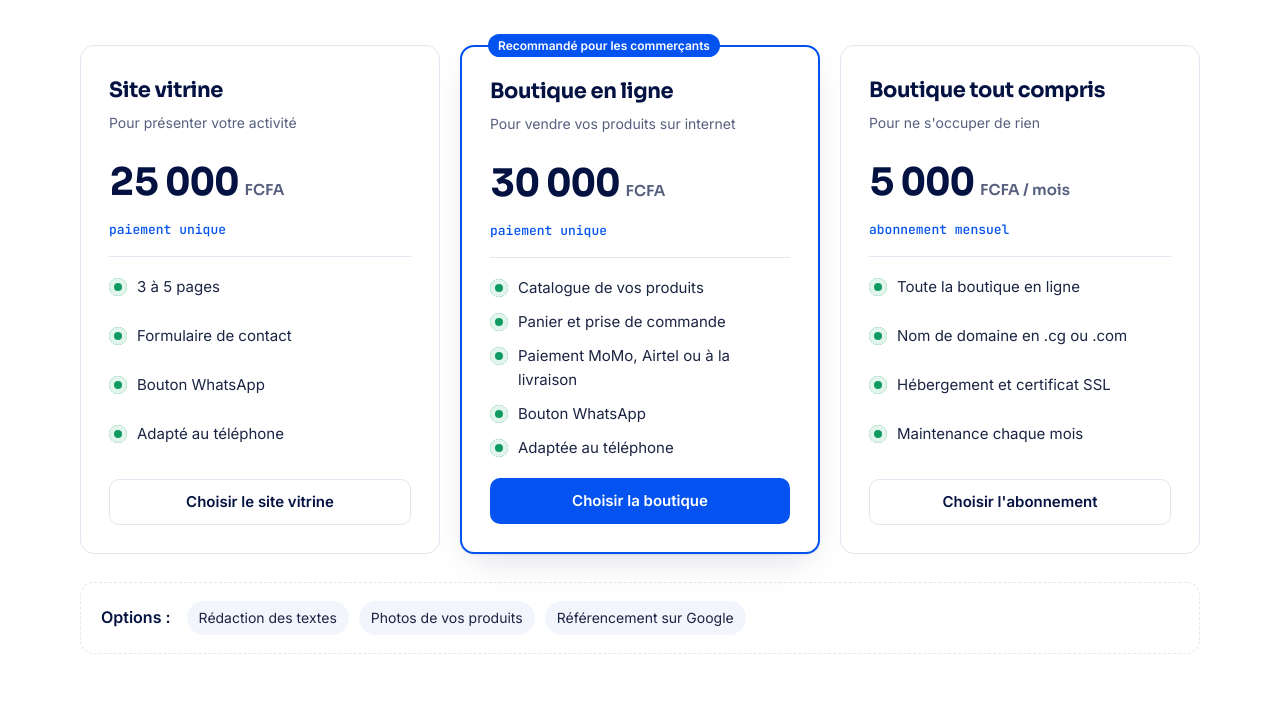
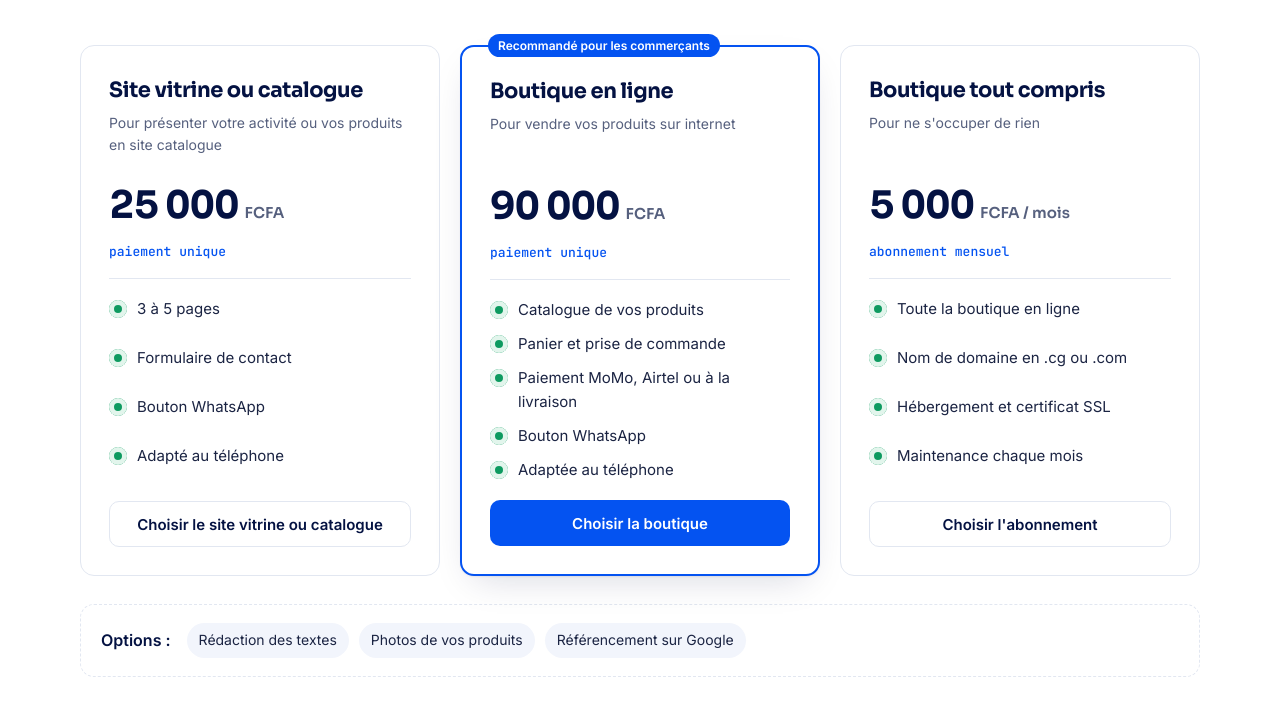
Before and after one commit to zouloupapers/esikanet, a plain HTML site: page index.html in a window 1280 px wide. Shown: the part 1355-2078 px from the top of the page. Drawn offline with Linux system fonts and the light colour scheme.

Commit message:
Offres Kitoko Web : site vitrine ou catalogue, boutique à 90 000 FCFA
- « Site vitrine » devient « Site vitrine ou catalogue », avec la
  nouvelle description (offre, formulaire et pied de page)
- Boutique en ligne : 90 000 FCFA en paiement unique
- Les prix des trois cartes restent alignés

Co-Authored-By: Claude Opus 5.5 <noreply@anthropic.com>
Claude-Session: https://claude.ai/code/session_01C2rUAxbxsw2XuJ55Eg1Utn

```diff
--- a/index.html
+++ b/index.html
@@ -151,7 +151,7 @@ a{color:inherit}
 .offer.featured{border:2px solid var(--blue);box-shadow:var(--shadow)}
 .badge{position:absolute;top:-13px;left:26px;padding:4px 10px;border-radius:999px;background:var(--blue);color:var(--on-blue);font:600 12px var(--font-body)}
 .offer h3{font-size:21px}
-.offer-for{font-size:14px;color:var(--muted);margin-top:4px}
+.offer-for{font-size:14px;color:var(--muted);margin-top:4px;min-height:3.2em}
 .price{display:flex;align-items:baseline;gap:6px;font-family:var(--font-display);color:var(--ink)}
 .price .amount{font-size:38px;font-weight:700;letter-spacing:-.03em;font-variant-numeric:tabular-nums}
 .price .cur{font-size:15px;font-weight:600;color:var(--muted)}
@@ -440,8 +440,8 @@ input[aria-invalid="true"]{border-color:var(--z-corail)}
       <div class="offers">
         <article class="offer">
           <div>
-            <h3>Site vitrine</h3>
-            <p class="offer-for">Pour présenter votre activité</p>
+            <h3>Site vitrine ou catalogue</h3>
+            <p class="offer-for">Pour présenter votre activité ou vos produits en site catalogue</p>
           </div>
           <p class="price"><span class="amount">25&nbsp;000</span><span class="cur">FCFA</span></p>
           <p class="price-note">paiement unique</p>
@@ -451,7 +451,7 @@ input[aria-invalid="true"]{border-color:var(--z-corail)}
             <li>Bouton WhatsApp</li>
             <li>Adapté au téléphone</li>
           </ul>
-          <a class="btn btn-outline" href="#contact" data-projet="Site vitrine">Choisir le site vitrine</a>
+          <a class="btn btn-outline" href="#contact" data-projet="Site vitrine ou catalogue">Choisir le site vitrine ou catalogue</a>
         </article>
 
         <article class="offer featured">
@@ -460,7 +460,7 @@ input[aria-invalid="true"]{border-color:var(--z-corail)}
             <h3>Boutique en ligne</h3>
             <p class="offer-for">Pour vendre vos produits sur internet</p>
           </div>
-          <p class="price"><span class="amount">30&nbsp;000</span><span class="cur">FCFA</span></p>
+          <p class="price"><span class="amount">90&nbsp;000</span><span class="cur">FCFA</span></p>
           <p class="price-note">paiement unique</p>
           <ul class="feats">
             <li>Catalogue de vos produits</li>
@@ -664,7 +664,7 @@ input[aria-invalid="true"]{border-color:var(--z-corail)}
             <div class="field">
               <label for="f-projet">Votre projet</label>
               <select id="f-projet" name="projet">
-                <option>Site vitrine</option>
+                <option>Site vitrine ou catalogue</option>
                 <option selected>Boutique en ligne</option>
                 <option>Boutique tout compris (abonnement)</option>
                 <option>Application sur mesure</option>
@@ -706,7 +706,7 @@ input[aria-invalid="true"]{border-color:var(--z-corail)}
       <div class="foot-col">
         <h4>Kitoko Web</h4>
         <ul>
-          <li><a href="#kitoko-web">Site vitrine</a></li>
+          <li><a href="#kitoko-web">Site vitrine ou catalogue</a></li>
           <li><a href="#kitoko-web">Boutique en ligne</a></li>
           <li><a href="#kitoko-web">Boutique tout compris</a></li>
         </ul>
```
